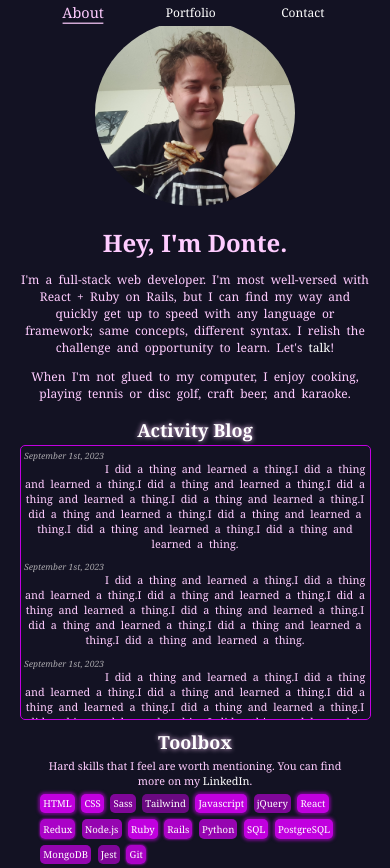
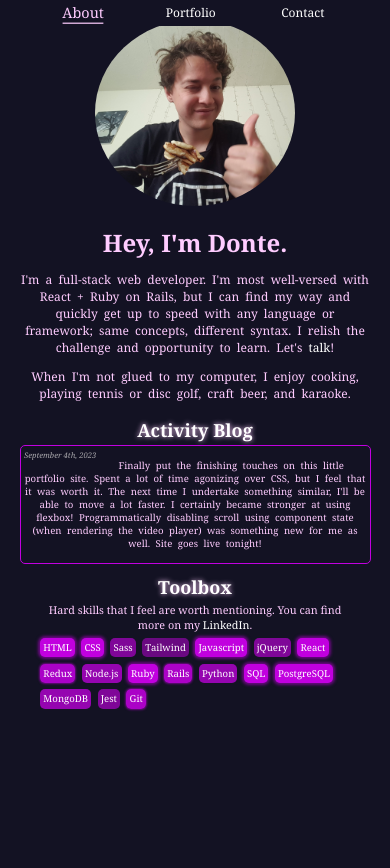
Before and after one commit to dawnteigh/dawnteigh.github.io, a React (Create React App) app in the folder client/: page / in a window 390 px wide. After the commit the page ends 844 px from the top, so only its background shows below. Built offline with nearby package versions, Linux system fonts and the light colour scheme.

Commit message:
video player responsiveness + first blog entry; deploy-ready

```diff
--- a/client/src/App.css
+++ b/client/src/App.css
@@ -132,8 +132,8 @@ button:hover {
 }
 
 .activity {
-  font-size: .9em;
-  letter-spacing: normal;
+  font-size: .8em;
+  word-spacing: normal;
 }
 
 .date {
@@ -268,7 +268,7 @@ button:hover {
   border: 1px solid #ffccff;
   border-radius: 5px;
   box-shadow: 2px 3px 3px 1px rgba(115, 108, 115, 0.5);
-  width: 50vw;
+  width: 60vw;
   top: 50%;
   left: 50%;
   transform: translate(-50%, -50%);
@@ -375,6 +375,10 @@ button:hover {
     max-width: 75vw;
   }
 
+  #player {
+    width: 75%;
+  }
+
   #contact {
     width: 60%
   }
@@ -412,6 +416,10 @@ button:hover {
 
   .tech {
     max-width: 50%;
+  }
+
+  #player {
+    width: 90%;
   }
 
   #contact {
--- a/client/src/data/activity.js
+++ b/client/src/data/activity.js
@@ -1,22 +1,6 @@
 export const activity = [
   {
-    date: 'September 1st, 2023',
-    entry: "I did a thing and learned a thing.I did a thing and learned a thing.I did a thing and learned a thing.I did a thing and learned a thing.I did a thing and learned a thing.I did a thing and learned a thing.I did a thing and learned a thing.I did a thing and learned a thing.I did a thing and learned a thing."
+    date: 'September 4th, 2023',
+    entry: "Finally put the finishing touches on this little portfolio site. Spent a lot of time agonizing over CSS, but I feel that it was worth it. The next time I undertake something similar, I'll be able to move a lot faster. I certainly became stronger at using flexbox! Programmatically disabling scroll using component state (when rendering the video player) was something new for me as well. Site goes live tonight!"
   },
-  {
-    date: 'September 1st, 2023',
-    entry: "I did a thing and learned a thing.I did a thing and learned a thing.I did a thing and learned a thing.I did a thing and learned a thing.I did a thing and learned a thing.I did a thing and learned a thing.I did a thing and learned a thing.I did a thing and learned a thing."
-  },
-  {
-    date: 'September 1st, 2023',
-    entry: "I did a thing and learned a thing.I did a thing and learned a thing.I did a thing and learned a thing.I did a thing and learned a thing.I did a thing and learned a thing.I did a thing and learned a thing.I did a thing and learned a thing.I did a thing and learned a thing."
-  },
-  {
-    date: 'September 1st, 2023',
-    entry: "I did a thing and learned a thing.I did a thing and learned a thing.I did a thing and learned a thing.I did a thing and learned a thing.I did a thing and learned a thing.I did a thing and learned a thing.I did a thing and learned a thing."
-  },
-  {
-    date: 'September 1st, 2023',
-    entry: "I did a thing and learned a thing.I did a thing and learned a thing.I did a thing and learned a thing.I did a thing and learned a thing.I did a thing and learned a thing.I did a thing and learned a thing."
-  }
 ]
```
